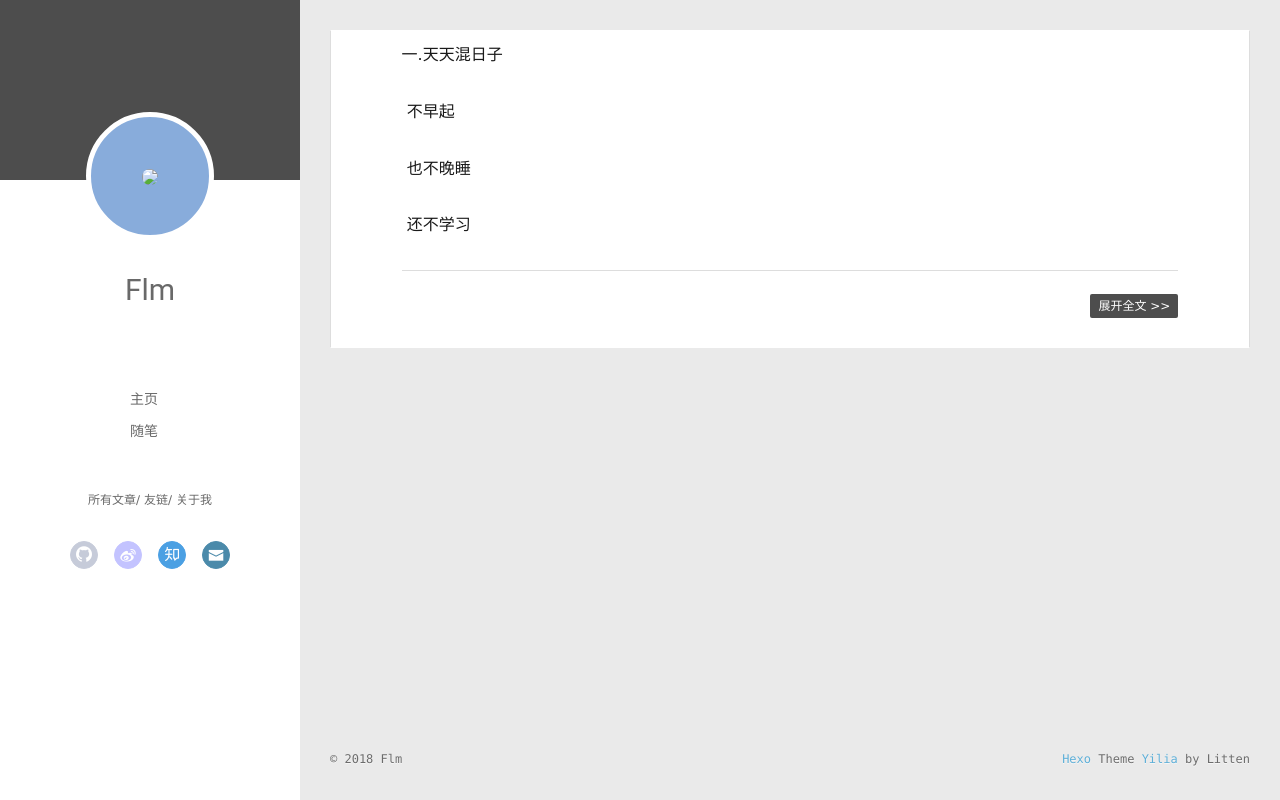
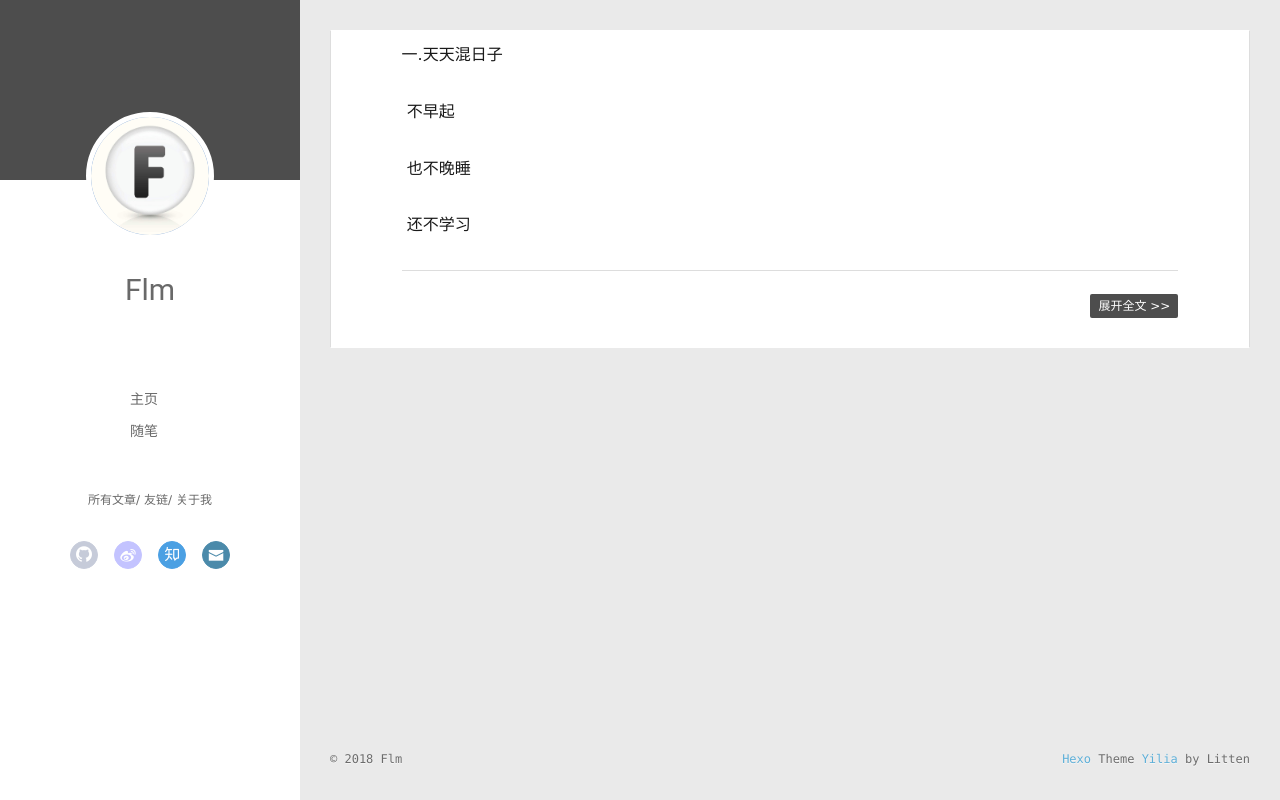
Before and after one commit to flmthink/flmthink.github.io, a plain HTML site: page index.html in a window 1280 px wide. Drawn offline with Linux system fonts and the light colour scheme; no server answers.

Commit message:
Site updated: 2018-08-10 18:28:24

```diff
--- a/index.html
+++ b/index.html
@@ -19,7 +19,7 @@
     <link rel="alternative" href="/atom.xml" title="Flmthink" type="application/atom+xml">
 
 
-    <link rel="icon" href="/source/icon/favicon.ico">
+    <link rel="icon" href="/icon/favicon.ico">
 
   <link rel="stylesheet" type="text/css" href="/./main.0cf68a.css">
   <style type="text/css">
@@ -43,7 +43,7 @@
 <div class="intrude-less">
 	<header id="header" class="inner">
 		<a href="/" class="profilepic">
-			<img src="/source/icon/avatar.jpg" class="js-avatar">
+			<img src="/icon/avatar.jpg" class="js-avatar">
 		</a>
 		<hgroup>
 		  <h1 class="header-author"><a href="/">Flm</a></h1>
@@ -101,7 +101,7 @@
 	<div class="intrude-less">
 		<header id="header" class="inner">
 			<div class="profilepic">
-				<img src="/source/icon/avatar.jpg" class="js-avatar">
+				<img src="/icon/avatar.jpg" class="js-avatar">
 			</div>
 			<hgroup>
 			  <h1 class="header-author js-header-author">Flm</h1>
```
Also changed, not shown: 2018/08/10/test/index.html (+3 -3 lines), archives/2018/08/index.html (+3 -3 lines), archives/2018/index.html (+3 -3 lines), archives/index.html (+3 -3 lines).
